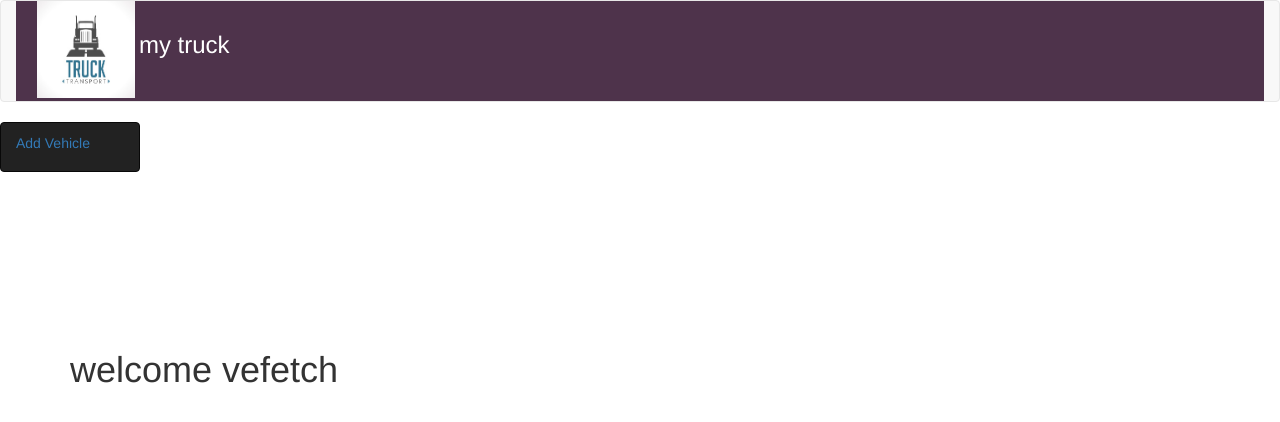
After one commit to RSARASWATHI/my_truck, a PHP site: page /view/add_vehicle.php in a window 1280 px wide. The commit adds this page. Shown: the top 422 px of the page. Run offline with PHP 8.4, Linux system fonts and the light colour scheme; some libraries are stand-ins or nearby versions.

Commit message:
add vehicle page design completed

```diff
--- a/css/style.css
+++ b/css/style.css
@@ -201,3 +201,12 @@ color:#ffffff;
 .form-control{
   border-radius:5px;
 }
+.navbar-fixed-left {
+  width: 140px;
+  position: fixed;
+  border-radius: 0;
+  height: 100%;
+}
+.text-center{
+  margin-top: 200px;
+}
--- a/index.php
+++ b/index.php
@@ -33,7 +33,7 @@
                        <div class="field-wrap">
                            <div class="input-group">
                                <span class="input-group-addon">+91</span>
-                               <input type="number" class="form-control" name="Mobile Number" placeholder="Mobile Number" required>
+                               <input type="text" class="form-control" name="Mobile Number" placeholder="Mobile Number" maxlength="10" required>
                                <br>
                            </div>
                        </div>
--- a/login.php
+++ b/login.php
@@ -32,7 +32,7 @@
                         <div class="field-wrap">
                             <div class="input-group">
                                 <span class="input-group-addon">+91</span>
-                                <input type="number" class="form-control" name="Mobile Number" placeholder="Mobile Number" required>
+                                <input type="text" class="form-control" name="Mobile Number" placeholder="Mobile Number" maxlength="10" required>
                                 <br>
                             </div>
                         </div>
--- /dev/null
+++ b/view/add_vehicle.php
@@ -0,0 +1,49 @@
+<!DOCTYPE html>
+<html>
+
+<head>
+    <title>otp verification</title>
+    <meta charset="utf-8">
+    <meta name="viewport" content="width=device-width, initial-scale=1.0">
+    <title> LOGIN PAGE</title>
+    <link rel="stylesheet" type="text/css" href="../css/style.css">
+    <link rel="stylesheet" href="https://maxcdn.bootstrapcdn.com/bootstrap/3.3.7/css/bootstrap.min.css">
+    <script src="https://ajax.googleapis.com/ajax/libs/jquery/3.1.1/jquery.min.js"></script>
+    <script src="https://maxcdn.bootstrapcdn.com/bootstrap/3.3.7/js/bootstrap.min.js"></script>
+</head>
+
+<body>
+
+    <nav class="navbar navbar-default">
+        <div class="container-fluid">
+            <div class="navbar-header">
+                <div class="logo">
+                    <img src="../images/image1.jpg" alt="mytruck">
+                    <span>my truck</span>
+                </div>
+            </div>
+        </div>
+    </nav>
+ <div id="wrapper">
+
+        <div class="navbar navbar-inverse navbar-fixed-left" id="sidebar-wrapper" role="navigation">
+            <ul class="nav sidebar-nav">
+                <li class="sidebar-brand">
+                    <a href="add_vehicle_page.php">
+                       Add Vehicle
+                    </a>
+
+                </li>
+            </ul>
+        </div>
+
+
+        <div class="container">
+            <h1>welcome vefetch</h1>
+        </div>
+        </div>
+
+
+</body>
+
+</html>
```
Also changed, not shown: view/add_vehicle_page.php (added, +51 -0 lines), README.md (deleted).
